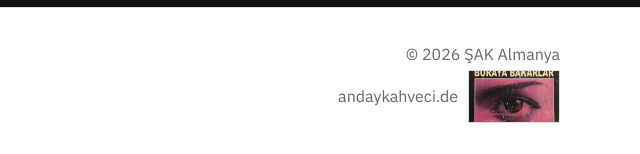
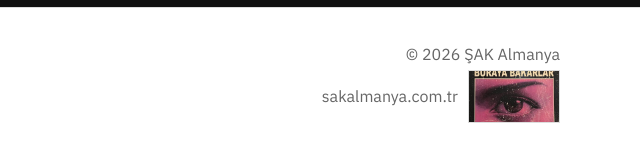
Before and after one commit to andaykhvc/sakalmanya.com.tr, a plain HTML site: page index.html in a window 1280 px wide. Shown: the part 7523-7677 px from the top of the page, 640-1280 px from the left. Drawn offline with Linux system fonts and the light colour scheme; files whose address does not match are found by name.

Commit message:
Update footer domain from andaykahveci.de to sakalmanya.com.tr

```diff
--- a/index.html
+++ b/index.html
@@ -550,7 +550,7 @@
         </div>
         <div>
           <span>© <span data-year></span> ŞAK Almanya</span>
-          <span class="footer-domain">andaykahveci.de <img src="assets/buraya-bakarlar.jpg" alt="buraya bakarlar" /></span>
+          <span class="footer-domain">sakalmanya.com.tr <img src="assets/buraya-bakarlar.jpg" alt="buraya bakarlar" /></span>
         </div>
       </div>
     </footer>
```
